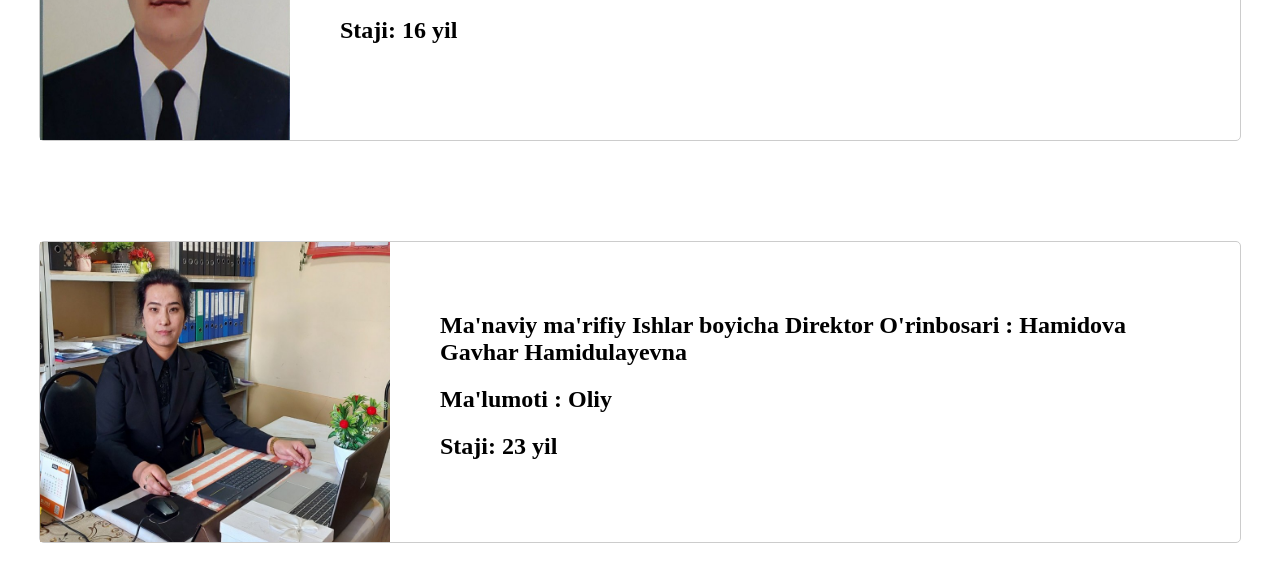
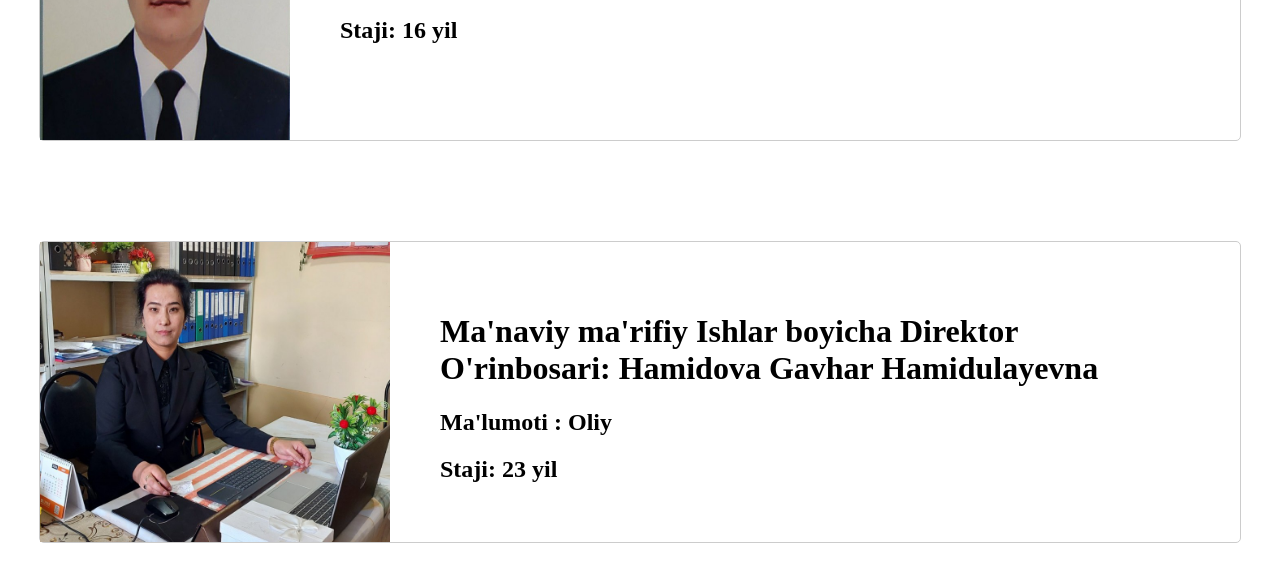
Before and after one commit to OgabekHaliljanov/Maktab, a plain HTML site: page kabinet.html in a window 1280 px wide. Shown: the part 698-1280 px from the top of the page. Drawn offline with Linux system fonts and the light colour scheme.

Commit message:
zato chirroyliku

```diff
--- a/kabinet.html
+++ b/kabinet.html
@@ -31,7 +31,7 @@
 <div class="image-container">
     <img class="imge" src="./photo_2024-04-24_11-54-11.jpg" alt="Rasm" class="image">
     <div class="ml">
-        <h2>Ma'naviy ma'rifiy  Ishlar boyicha Direktor O'rinbosari : Hamidova Gavhar Hamidulayevna </h2>
+        <h1>Ma'naviy ma'rifiy  Ishlar boyicha Direktor O'rinbosari: Hamidova Gavhar Hamidulayevna </h1>
         <h2>Ma'lumoti : Oliy</h2>
         <h2>Staji: 23 yil</h2>
     </div>
```
